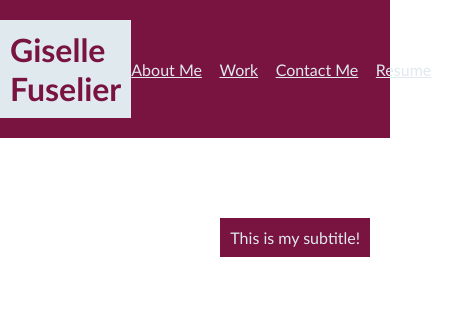
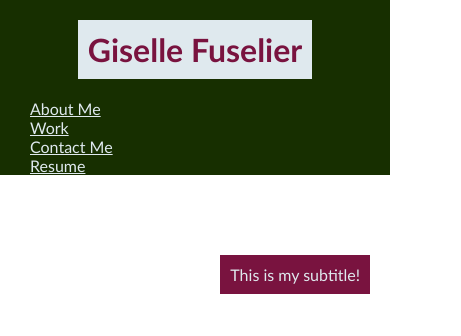
Before and after one commit to gfuselier/Professional-Portfolio, a plain HTML site: page index.html in a window 390 px wide. Shown: the top 336 px of the page, 461 px wide, since content can reach past the window. Drawn offline with Linux system fonts and the light colour scheme.

Commit message:
added media queries

```diff
--- a/assets/styles.css
+++ b/assets/styles.css
@@ -115,3 +115,37 @@ h2 {
     width: 200px;
     border-right: 3px solid #79133f;
 }
+
+/* Tablet */
+@media screen and (max-width: 992px) {
+    header {
+      background-color: #172f00;
+    }
+  }
+
+  /* Large smartphones */
+  @media screen and (max-width: 768px) {
+    header {
+      background-color: #79133f;
+      flex-direction: column;
+      align-items: center;
+    }
+
+    nav ul {
+        flex-direction: column;
+    }
+
+    #about-me,
+    #work,
+    #work-cards,
+    #contact-me {
+        flex-direction: column;
+    }
+  }
+
+  /* Small smartphones */
+  @media screen and (max-width: 576px) {
+    header {
+      background-color: #172f00;
+    }
+}
```
